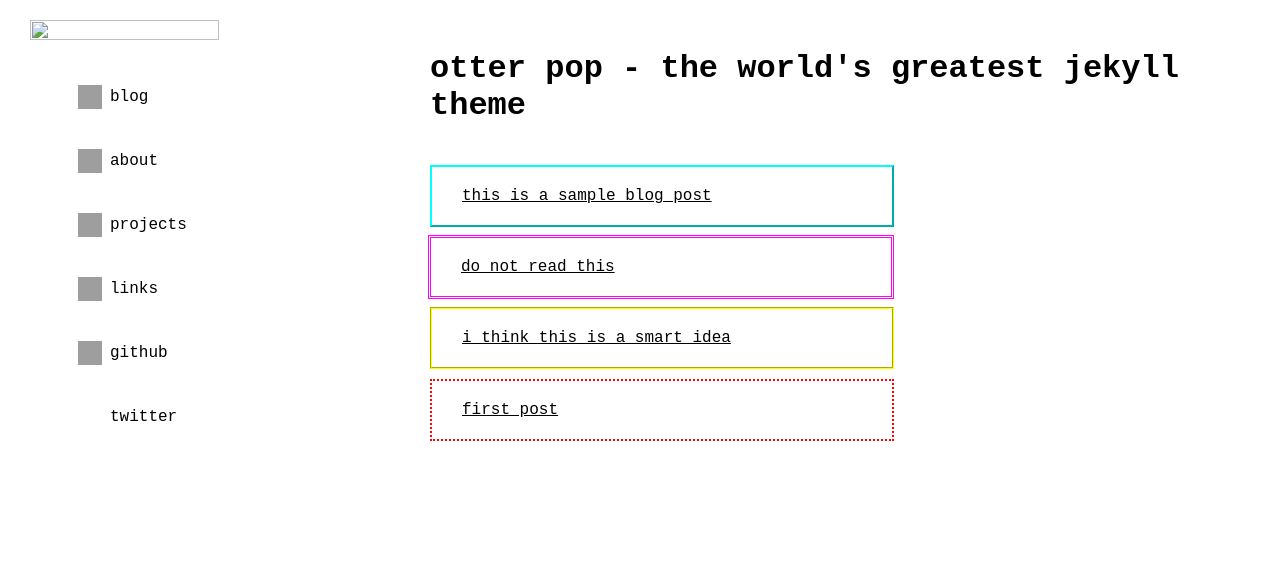
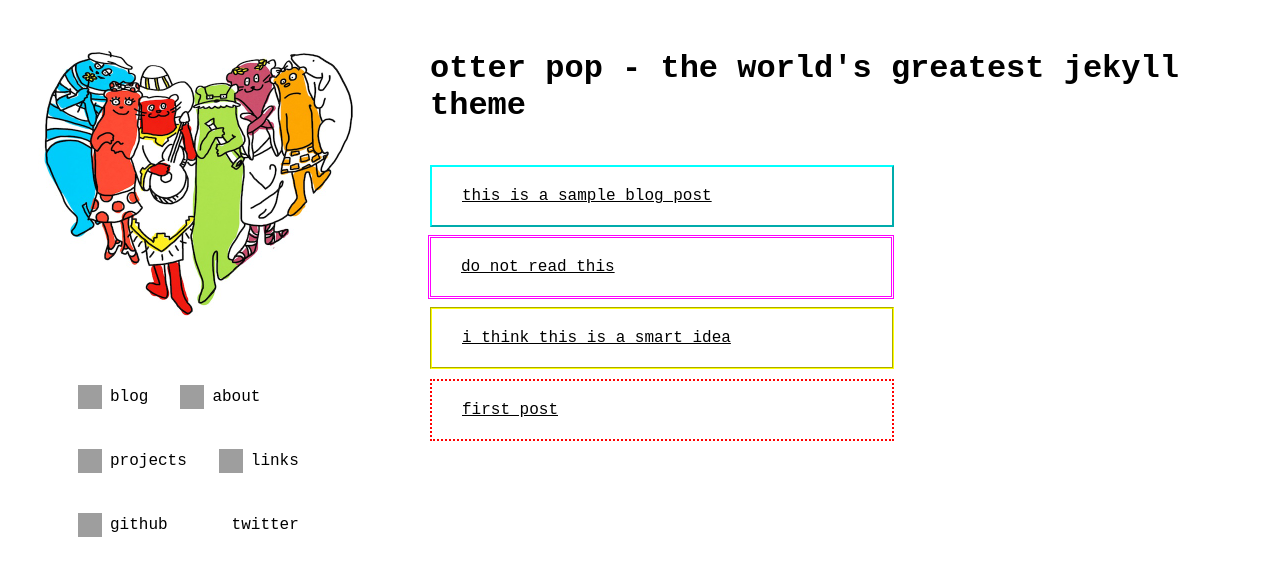
Before and after one commit to lizsyeo/backup1, a Jekyll site: the page built from index.html, in a window 1280 px wide. Shown: the top 576 px of the page. Built offline with Jekyll 4.4.1, drawn with Linux system fonts in a browser that asks for light colours; Markdown is read by kramdown in place of the engine named in the settings; grey boxes are pictures that could not be loaded.

Commit message:
Update default.html

```diff
--- a/_layouts/default.html
+++ b/_layouts/default.html
@@ -17,7 +17,7 @@
 <body>
   <div class="sidebar">
     <a href="/" class="logo">
-      <img src="/lizsyeo.github.io/img/logo.jpg">
+      <img src="https:/lizsyeo.github.io/img/logo.jpg">
     </a>
 
     <ul class="nav">
```
